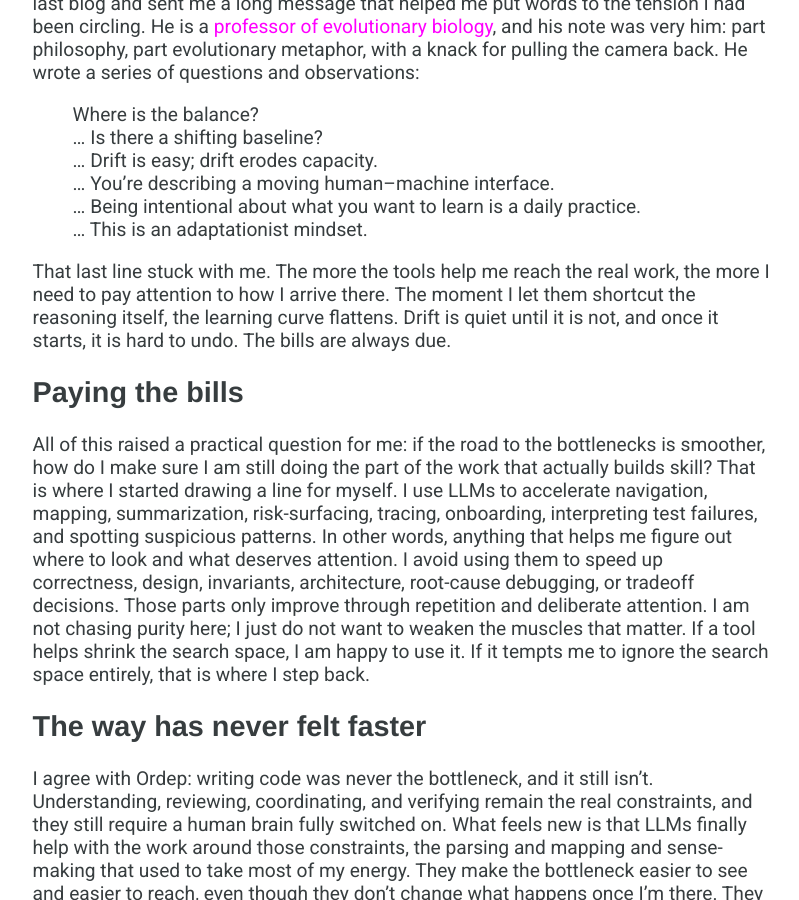
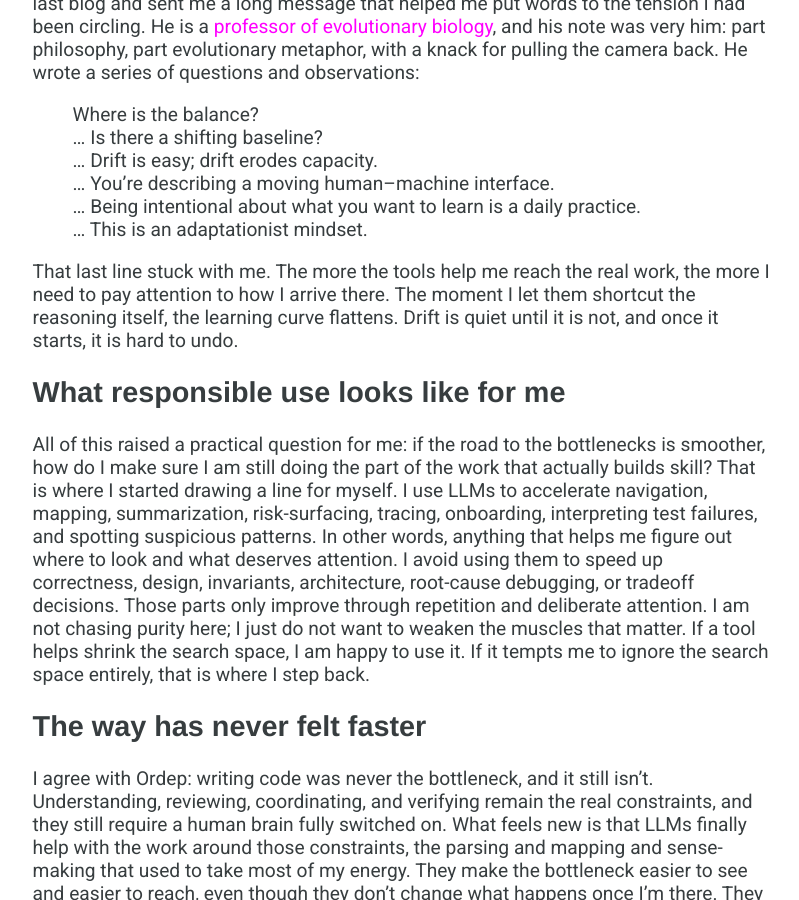
Before and after one commit to dmarticus/dmarticus.github.io, a Jekyll site: the page built from _posts/2025-11-24-widening-the-bottleneck.md, in a window 1280 px wide and 900 px high, scrolled down 1529 px. Shown: the whole window, without its empty margins (238-1037 px from the left). Built offline with Jekyll 4.4.1, drawn with Linux system fonts in a browser that asks for light colours.

Commit message:
good enough

```diff
--- a/_posts/2025-11-24-widening-the-bottleneck.md
+++ b/_posts/2025-11-24-widening-the-bottleneck.md
@@ -44,9 +44,9 @@ The smoother road comes with its own tradeoffs, though. My dad also replied to m
 > … Being intentional about what you want to learn is a daily practice.
 > … This is an adaptationist mindset.
 
-That last line stuck with me. The more the tools help me reach the real work, the more I need to pay attention to how I arrive there. The moment I let them shortcut the reasoning itself, the learning curve flattens. Drift is quiet until it is not, and once it starts, it is hard to undo. The bills are always due.
+That last line stuck with me. The more the tools help me reach the real work, the more I need to pay attention to how I arrive there. The moment I let them shortcut the reasoning itself, the learning curve flattens. Drift is quiet until it is not, and once it starts, it is hard to undo.
 
-## Paying the bills
+## What responsible use looks like for me
 
 All of this raised a practical question for me: if the road to the bottlenecks is smoother, how do I make sure I am still doing the part of the work that actually builds skill? That is where I started drawing a line for myself. I use LLMs to accelerate navigation, mapping, summarization, risk-surfacing, tracing, onboarding, interpreting test failures, and spotting suspicious patterns. In other words, anything that helps me figure out where to look and what deserves attention. I avoid using them to speed up correctness, design, invariants, architecture, root-cause debugging, or tradeoff decisions. Those parts only improve through repetition and deliberate attention. I am not chasing purity here; I just do not want to weaken the muscles that matter. If a tool helps shrink the search space, I am happy to use it. If it tempts me to ignore the search space entirely, that is where I step back.
 
```
